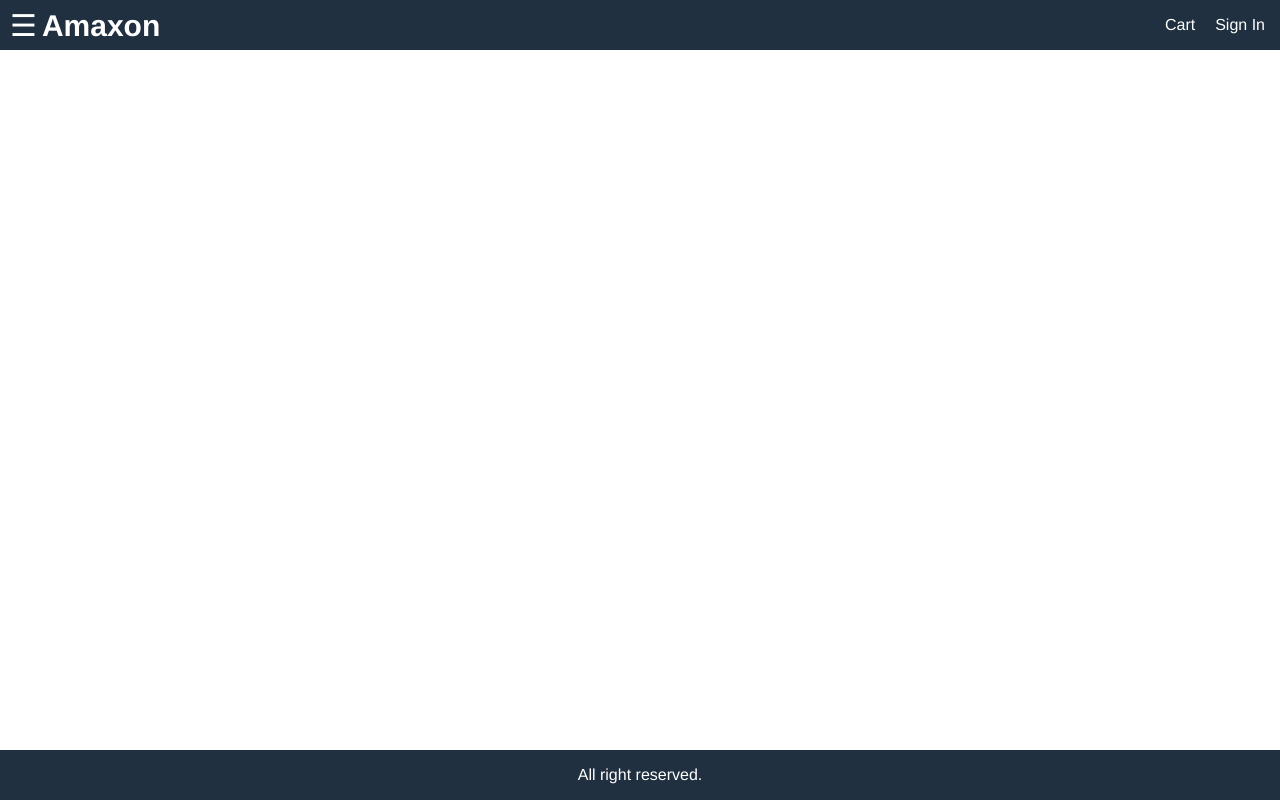
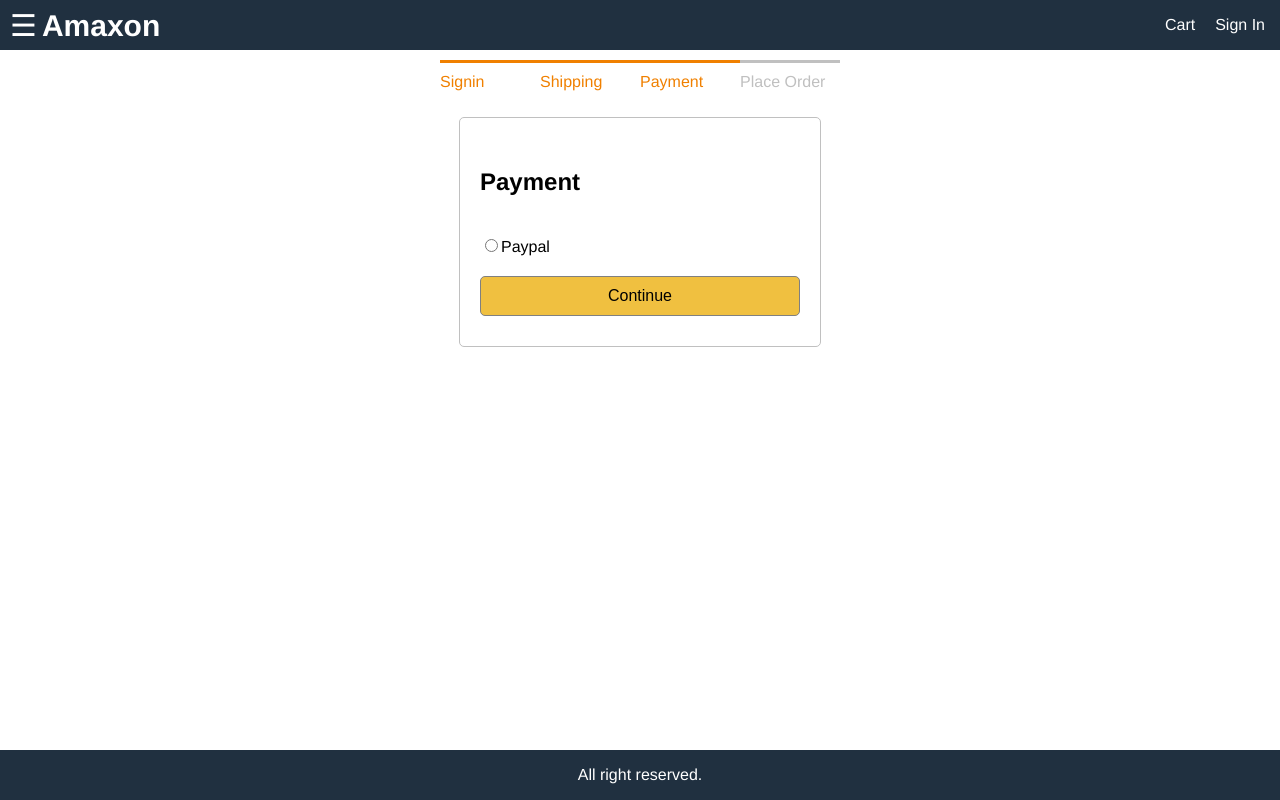
Before and after one commit to BassamHager/ECommerce_Amaxon, a React (Create React App) app in the folder frontend/: page /payment in a window 1280 px wide. Built offline with nearby package versions, Linux system fonts and the light colour scheme.

Commit message:
added payment screen with basic functionality

```diff
--- a/frontend/src/App.js
+++ b/frontend/src/App.js
@@ -9,6 +9,7 @@ import RegisterScreen from "./screens/RegisterScreen";
 import ProductScreen from "./screens/ProductScreen";
 import ProductsScreen from "./screens/ProductsScreen";
 import ShippingScreen from "./screens/ShippingScreen";
+import PaymentScreen from "./screens/PaymentScreen";
 // redux
 import { useSelector } from "react-redux";
 
@@ -61,6 +62,7 @@ const App = () => {
         <main className="main">
           <div className="content">
             <Route path="/products" component={ProductsScreen} />
+            <Route path="/payment" component={PaymentScreen} />
             <Route path="/shipping" component={ShippingScreen} />
             <Route path="/register" component={RegisterScreen} />
             <Route path="/signin" component={SigninScreen} />
--- /dev/null
+++ b/frontend/src/Screens/PaymentScreen.jsx
@@ -0,0 +1,55 @@
+import React, { useState } from 'react';
+// components
+import CheckoutSteps from '../components/CheckoutSteps';
+// redux
+import { useDispatch } from 'react-redux';
+import { savePayment } from '../actions/cartActions';
+
+const PaymentScreen=(props)=> {
+    // redux
+    const dispatch = useDispatch(); // unnecessary
+    // inner state
+    const [paymentMethod, setPaymentMethod] = useState('');
+
+  const submitHandler = (e) => {
+    e.preventDefault();
+    dispatch(savePayment({ paymentMethod }));
+    props.history.push('placeorder');
+  };
+
+  return (
+    <div>
+      <CheckoutSteps step1 step2 step3></CheckoutSteps>
+      <div className="form">
+        <form onSubmit={submitHandler}>
+          <ul className="form-container">
+            <li>
+              <h2>Payment</h2>
+            </li>
+
+            <li>
+              <div>
+                <input
+                  type="radio"
+                  name="paymentMethod"
+                  id="paymentMethod"
+                  value="paypal"
+                  onChange={(e) => setPaymentMethod(e.target.value)}
+                ></input>
+                <label for="paymentMethod">Paypal</label>
+              </div>
+            </li>
+
+            <li>
+              <button type="submit" className="button primary">
+                Continue
+              </button>
+            </li>
+          </ul>
+        </form>
+      </div>
+    </div>
+  );
+}
+
+export default PaymentScreen;
--- a/frontend/src/actions/CartActions.js
+++ b/frontend/src/actions/CartActions.js
@@ -1,5 +1,5 @@
 // constants
-import { CART_ADD_ITEM, CART_REMOVE_ITEM, CART_SAVE_SHIPPING } from "../constants/cartConstants";
+import { CART_ADD_ITEM, CART_REMOVE_ITEM, CART_SAVE_PAYMENT, CART_SAVE_SHIPPING } from "../constants/cartConstants";
 // packages & libraries
 import Axios from "axios";
 import Cookie from "js-cookie";
@@ -39,16 +39,9 @@ const removeFromCart = (productId) => async (dispatch, getState) => {
 };
 
 // shipping
-const saveShipping = (data) => async (dispatch) => {
-  // try {
-    // const { data } = await Axios.get(`/api/products/${productId}`);
-    dispatch({ type: CART_SAVE_SHIPPING, payload: data });
-    // cookie
-  //   const {
-  //     cart: { cartItems },
-  //   } = getState();
-  //   Cookie.set("cartItems", JSON.stringify(cartItems));
-  // } catch (error) {}
-};
+const saveShipping = (data) => async (dispatch) => dispatch({ type: CART_SAVE_SHIPPING, payload: data });
 
-export { addToCart, removeFromCart, saveShipping};
+// payment
+const savePayment = (data) => async (dispatch) => dispatch({ type: CART_SAVE_PAYMENT, payload: data });
+
+export { addToCart, removeFromCart, saveShipping, savePayment};
--- a/frontend/src/constants/cartConstants.js
+++ b/frontend/src/constants/cartConstants.js
@@ -1,3 +1,4 @@
 export const CART_ADD_ITEM = "CART_ADD_ITEM";
 export const CART_REMOVE_ITEM = "CART_REMOVE_ITEM";
 export const CART_SAVE_SHIPPING = "CART_SAVE_SHIPPING";
+export const CART_SAVE_PAYMENT = "CART_SAVE_PAYMENT";
--- a/frontend/src/reducers/cartReducers.js
+++ b/frontend/src/reducers/cartReducers.js
@@ -1,5 +1,5 @@
 // constants
-import { CART_ADD_ITEM, CART_REMOVE_ITEM, CART_SAVE_SHIPPING } from "../constants/cartConstants";
+import { CART_ADD_ITEM, CART_REMOVE_ITEM, CART_SAVE_PAYMENT, CART_SAVE_SHIPPING } from "../constants/cartConstants";
 
 const cartReducer = (state = { cartItems: [] }, action) => {
   switch (action.type) {
@@ -20,6 +20,8 @@ const cartReducer = (state = { cartItems: [] }, action) => {
       };
     case CART_SAVE_SHIPPING:
         return {...state, shipping: action.payload}
+    case CART_SAVE_PAYMENT:
+      return {...state, payment: action.payload}
     default:
       return state;
   }
```
